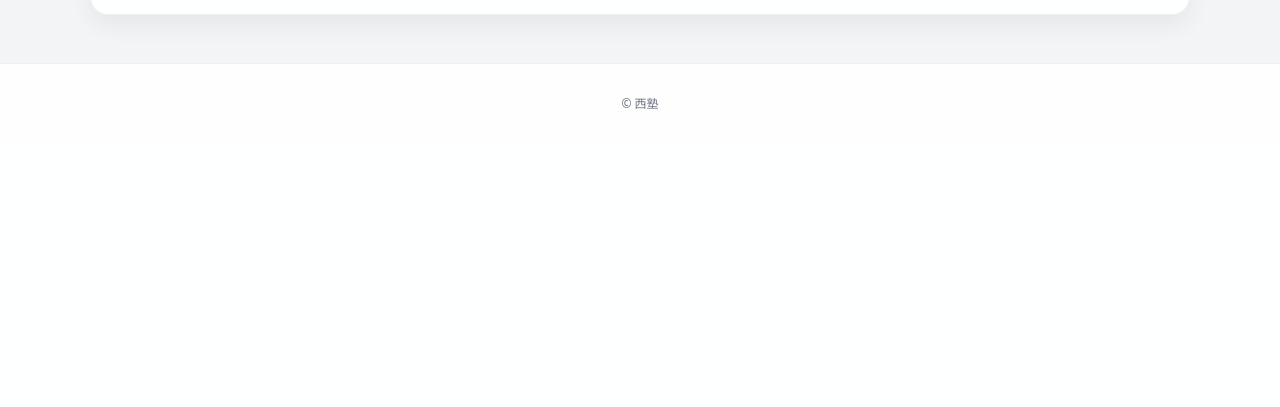
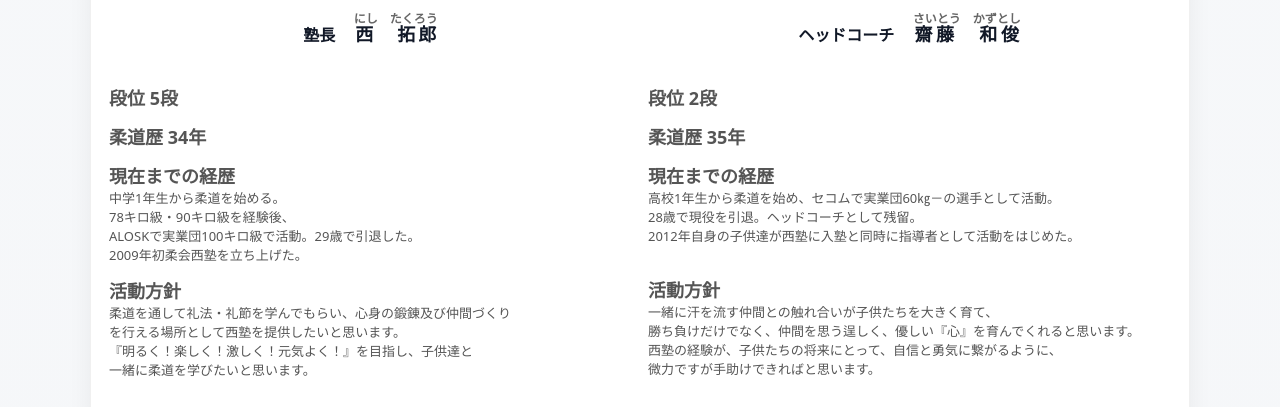
Before and after one commit to sk-12345/nishijuku, a PHP site: page / in a window 1280 px wide. Shown: the part 2124-2531 px from the top of the page. Before the commit the page ends 2233 px from the top, so only its background shows below. Run offline with PHP 8.4, Linux system fonts and the light colour scheme.

Commit message:
メインページ

```diff
--- a/code/account/account.html
+++ b/code/account/account.html
@@ -17,7 +17,6 @@
             <table class="account-table">
                 <thead>
                     <tr>
-                        <th>ID</th>
                         <th>ログインID</th>
                         <th>名前</th>
                         <th>権限</th>
--- a/code/account/account.js
+++ b/code/account/account.js
@@ -109,7 +109,6 @@ function render(data) {
 
             return `
         <tr>
-          <td data-label="ID">${escapeHtml(u.id)}</td>
           <td data-label="ログインID">${escapeHtml(u.login_id)}</td>
           <td data-label="名前">${escapeHtml(u.name)}</td>
           <td data-label="権限変更">${changeCell}</td>
--- a/code/index/index.css
+++ b/code/index/index.css
@@ -512,3 +512,98 @@ body {
 .card-event:hover .btn-label {
     background: linear-gradient(135deg, #b45309, #92400e);
 }
+
+.section-teacher {
+    background: rgba(135, 206, 235, 0.92);
+    border: 1px solid rgba(0, 0, 0, 0.06);
+    border-radius: 18px;
+    padding: 18px 18px;
+    box-shadow: 0 10px 24px rgba(0, 0, 0, 0.06);
+}
+
+.section-student {
+    background: rgba(250, 218, 221, 0.92);
+    border: 1px solid rgba(0, 0, 0, 0.06);
+    border-radius: 18px;
+    padding: 18px 18px;
+    box-shadow: 0 10px 24px rgba(0, 0, 0, 0.06);
+}
+
+.three-column {
+    display: flex;
+    gap: 16px;
+}
+
+.ob-photo {
+    flex: 1;
+    text-align: center;
+}
+
+    /* 写真サイズを統一 */
+    .ob-photo img {
+        width: 100%;
+        height: 500px; /* ←高さ固定 */
+        object-fit: cover; /* 自動トリミング */
+        border-radius: 12px;
+    }
+
+.ob-name {
+    margin-top: 8px;
+    font-weight: bold;
+    font-size: 16px;
+}
+
+    .ob-name ruby {
+        font-size: 18px;
+        font-weight: bold;
+    }
+
+    .ob-name rt {
+        font-size: 12px;
+        color: #666;
+    }
+
+
+.ob-career {
+    margin-top: 4px;
+    font-size: 13px;
+    color: #555;
+    text-align: left;
+}
+
+.teacher-photo {
+    flex: 1;
+    text-align: center;
+}
+
+    /* 写真サイズを統一 */
+    .teacher-photo img {
+        width: 100%;
+        height: 500px; /* ←高さ固定 */
+        object-fit: cover; /* 自動トリミング */
+        border-radius: 12px;
+    }
+
+.teacher-name {
+    margin-top: 8px;
+    font-weight: bold;
+    font-size: 16px;
+}
+
+    .teacher-name ruby {
+        font-size: 18px;
+        font-weight: bold;
+    }
+
+    .teacher-name rt {
+        font-size: 12px;
+        color: #666;
+    }
+
+
+.teacher-career {
+    margin-top: 4px;
+    font-size: 13px;
+    color: #555;
+    text-align: left;
+}
--- a/code/index/index.html
+++ b/code/index/index.html
@@ -56,7 +56,7 @@
         <!-- ヒーロー（集合写真）※文字なし -->
         <section id="shugoImg" class="hero-visual">
             <div class="hero-photo">
-                <img src="../../img/IMG_0392.JPG" alt="西塾柔道クラブ 集合写真">
+                <img src="../../img/syugo.JPG" alt="西塾柔道クラブ 集合写真">
             </div>
         </section>
 
@@ -119,6 +119,298 @@
             </section>
         </div>
 
+        <div class="section-inner">
+            <h2 class="section-teacher">先生紹介</h2>
+            <div class="two-column">
+                <div class="teacher-photo">
+                    <img src="../../img/teacher/nishi.JPG" alt="西塾柔道クラブ OB写真">
+                    <p class="teacher-name">
+                        塾長
+                        <ruby>
+                            西　拓郎
+                            <rt>にし　たくろう</rt>
+                        </ruby><br><br>
+                    </p>
+                    <p class="teacher-career">
+                        <span style="font-size:18px;font-weight:bold;">
+                            段位	5段
+                        </span><br>
+                    </p>
+                    <p class="teacher-career">
+                        <span style="font-size:18px;font-weight:bold;">
+                            柔道歴	34年
+                        </span><br>
+                    </p>
+                    <p class="teacher-career">
+                        <span style="font-size:18px;font-weight:bold;">
+                            現在までの経歴
+                        </span><br>
+                        中学1年生から柔道を始める。<br>
+                        78キロ級・90キロ級を経験後、<br>
+                        ALOSKで実業団100キロ級で活動。29歳で引退した。<br>
+                        2009年初柔会西塾を立ち上げた。<br>
+                    </p>
+                    <p class="teacher-career">
+                        <span style="font-size:18px;font-weight:bold;">
+                            活動方針
+                        </span><br>
+                        柔道を通して礼法・礼節を学んでもらい、心身の鍛錬及び仲間づくり<br>
+                        を行える場所として西塾を提供したいと思います。<br>
+                        『明るく！楽しく！激しく！元気よく！』を目指し、子供達と<br>
+                        一緒に柔道を学びたいと思います。<br>
+                    </p>
+                </div>
+
+                <div class="teacher-photo">
+                    <img src="../../img/teacher/saito.JPG" alt="西塾柔道クラブ OB写真">
+                    <p class="teacher-name">
+                        ヘッドコーチ
+                        <ruby>
+                            齋藤　和俊
+                            <rt>さいとう　かずとし</rt>
+                        </ruby><br><br>
+                    </p>
+                    <p class="teacher-career">
+                        <span style="font-size:18px;font-weight:bold;">
+                            段位	2段
+                        </span><br>
+                    </p>
+                    <p class="teacher-career">
+                        <span style="font-size:18px;font-weight:bold;">
+                            柔道歴	35年
+                        </span><br>
+                    </p>
+                    <p class="teacher-career">
+                        <span style="font-size:18px;font-weight:bold;">
+                            現在までの経歴
+                        </span><br>
+                        高校1年生から柔道を始め、セコムで実業団60㎏－の選手として活動。<br>
+                        28歳で現役を引退。ヘッドコーチとして残留。<br>
+                        2012年自身の子供達が西塾に入塾と同時に指導者として活動をはじめた。<br><br>
+                    </p>
+                    <p class="teacher-career">
+                        <span style="font-size:18px;font-weight:bold;">
+                            活動方針
+                        </span><br>
+                        一緒に汗を流す仲間との触れ合いが子供たちを大きく育て、<br>
+                        勝ち負けだけでなく、仲間を思う逞しく、優しい『心』を育んでくれると思います。<br>
+                        西塾の経験が、子供たちの将来にとって、自信と勇気に繋がるように、<br>
+                        微力ですが手助けできればと思います。
+
+                    </p>
+                </div>
+            </div>
+            <div class="three-column">
+                <div class="teacher-photo">
+                    <img src="../../img/teacher/omori.JPG" alt="西塾柔道クラブ OB写真">
+                    <p class="teacher-name">
+                        <ruby>
+                            大森　剛
+                            <rt>おおもり　？</rt>
+                        </ruby><br>
+                        （OB大森きすみ・あかりの父）
+                    </p>
+                    <p class="teacher-career">
+                        <span style="font-size:18px;font-weight:bold;">
+                            段位	2段
+                        </span><br>
+                    </p>
+                    <p class="teacher-career">
+                        <span style="font-size:18px;font-weight:bold;">
+                            柔道歴	25年
+                        </span><br>
+                    </p>
+                    <p class="teacher-career">
+                        <span style="font-size:18px;font-weight:bold;">
+                            現在までの経歴
+                        </span><br>
+                        社会人になってから始めた草柔道。<br>
+                        子供達と一緒に西塾で稽古を始め、長女のきすみ・次女のあかりを日本を代表する選手へと育てあげた。<br>
+                        現在三女が姉の背中を追い邁進中！
+                    </p>
+                    <p class="teacher-career">
+                        <span style="font-size:18px;font-weight:bold;">
+                            活動方針
+                        </span><br>
+                        メリハリをつけて取り組む姿勢を身につけて欲しいと思っています。<br>
+                        稽古は、時には辛く思うこともあるかと思いますが、<br>
+                        その先にある楽しさを知って欲しいと思います。<br><br>
+                    </p>
+                </div>
+
+                <div class="teacher-photo">
+                    <img src="../../img/teacher/masaki.JPG" alt="西塾柔道クラブ OB写真">
+                    <p class="teacher-name">
+                        <ruby>
+                            正木　幸彦
+                            <rt>まさき　？</rt>
+                        </ruby><br><br>
+                    </p>
+                    <p class="teacher-career">
+                        <span style="font-size:18px;font-weight:bold;">
+                            段位	6段
+                        </span><br>
+                    </p>
+                    <p class="teacher-career">
+                        <span style="font-size:18px;font-weight:bold;">
+                            柔道歴	39年
+                        </span><br>
+                    </p>
+                    <p class="teacher-career">
+                        <span style="font-size:18px;font-weight:bold;">
+                            現在までの経歴
+                        </span><br>
+                        中学1年生から高校卒業までの6年間を柔道に打ち込みました。<br>
+                        その後引退しましたが、社会人になり、36歳から再開して、<br>
+                        現在に至っています。<br><br>
+
+                    </p>
+                    <p class="teacher-career">
+                        <span style="font-size:18px;font-weight:bold;">
+                            活動方針
+                        </span><br>
+                        体の続く限り、柔道の発展に努めていきたいと思います。<br>
+                        子供達に柔道を伝え、将来の日本の柔道界を支えてくれる人材に<br>
+                        なって頂けるように尽力していこと思っています。<br><br>
+                    </p>
+                </div>
+
+                <div class="teacher-photo">
+                    <img src="../../img/teacher/masaki.JPG" alt="西塾柔道クラブ OB写真">
+                    <p class="teacher-name">
+                        <ruby>
+                            小山　勇輝
+                            <rt>こばやし　ゆうき</rt>
+                        </ruby><br><br>
+                    </p>
+                    <p class="teacher-career">
+                        <span style="font-size:18px;font-weight:bold;">
+                            段位	2段
+                        </span><br>
+                    </p>
+                    <p class="teacher-career">
+                        <span style="font-size:18px;font-weight:bold;">
+                            柔道歴	20年
+                        </span><br>
+                    </p>
+                    <p class="teacher-career">
+                        <span style="font-size:18px;font-weight:bold;">
+                            現在までの経歴
+                        </span><br>
+                        北九州福岡県で中学1年生から柔道を始め、<br>
+                        現在まで柔道の稽古を継続して行ってきました。<br>
+                        土曜日には、初柔会で自分自身の稽古もしながら<br>
+                        西塾の稽古にも参加しています。
+                    </p>
+                    <p class="teacher-career">
+                        <span style="font-size:18px;font-weight:bold;">
+                            活動方針
+                        </span><br>
+                        稽古や試合を通して、達成感をを持ってもらい、<br>
+                        柔道の楽しさを知ってもらいたいと思います。<br>
+                        精神の強さ、礼儀作法も身につけてもらい<br>
+                        目標とされる存在に育って欲しいと思います。
+
+                    </p>
+                </div>
+            </div>
+            <h2 class="section-student">OB紹介</h2>
+            <div class="three-column">
+                <div class="ob-photo">
+                    <img src="../../img/ob/kisumi.jpg" alt="西塾柔道クラブ OB写真">
+                    <p class="ob-name">
+                        <ruby>
+                            大森　生純
+                            <rt>おおもり　きすみ</rt>
+                        </ruby>
+                    </p>
+                    <p class="ob-career">
+                        <span style="font-size:18px;font-weight:bold;">2023年の成績</span><br>
+                        グランドスラム・バクー　優勝<br>
+                        グランドスラム・リンツ　優勝<br>
+                        全日本柔道選抜体重別選手権大会　2位
+                    </p>
+                    <p class="ob-career">
+                        <span style="font-size:18px;font-weight:bold;">2024年の成績</span><br>
+                        グランドスラム・パリ　3位<br>
+                        全日本柔道選抜体重別選手権大会　2位<br>
+                        グランプリ・ザグレブ　優勝<br>
+                        グランドスラム・東京　優勝
+                    </p>
+                    <p class="ob-career">
+                        <span style="font-size:18px;font-weight:bold;">2025年の成績</span><br>
+                        グランドスラム・パリ　優勝<br>
+                        全日本柔道選抜体重別選手権大会　2位<br>
+                        世界選手権　5位<br>
+                        グランドスラム・東京　5位
+                    </p>
+                </div>
+
+                <div class="ob-photo">
+                    <img src="../../img/ob/akari.jpg" alt="西塾柔道クラブ OB写真">
+                    <p class="ob-name">
+                        <ruby>
+                            大森　朱莉
+                            <rt>おおもり　あかり</rt>
+                        </ruby>
+                    </p>
+                    <p class="ob-career">
+                        <span style="font-size:18px;font-weight:bold;">2023年の成績</span><br>
+                        グランドスラム・タシケントト　3位<br>
+                        グランプリ・アッパー　オーストリア　3位<br>
+                        ワールドユニバーシティゲームス　2位<br>
+                        ワールドユニバーシティゲームス　団体優勝<br>
+                        全日本柔道選抜体重別選手権大会　3位<br>
+                    </p>
+                    <p class="ob-career">
+                        <span style="font-size:18px;font-weight:bold;">2024年の成績</span><br>
+                        全日本学生柔道体重別団体優勝大会　3位<br>
+                        アジア選手権　個人3位　団体優勝<br>
+                        優勝大会　3位<br>
+                        全日本学生体重別　優勝<br>
+                        全日本柔道選抜体重別選手権大会　3位<br>
+                    </p>
+                    <p class="ob-career">
+                        <span style="font-size:18px;font-weight:bold;">2025年の成績</span><br>
+                        グランドスラム・タシケント　優勝<br>
+                        全日本実業柔道団体対抗大会　優勝<br>
+                        講道館杯　優勝<br>
+                        グランドスラム・東京　優勝<br>
+                    </p>
+                </div>
+
+                <div class="ob-photo">
+                    <img src="../../img/ob/riku.jpg" alt="西塾柔道クラブ OB写真">
+                    <p class="ob-name">
+                        <ruby>
+                            平見　陸
+                            <rt>ひらみ　りく</rt>
+                        </ruby>
+                    </p>
+                    <p class="ob-career">
+                        <span style="font-size:18px;font-weight:bold;">2022年の成績</span><br>
+                        全日本ジュニア柔道体重別選手権大会　準優勝
+                    </p>
+                    <p class="ob-career">
+                        <span style="font-size:18px;font-weight:bold;">2023年の成績</span><br>
+                        全日本ジュニア柔道体重別選手権大会　準優勝
+                    </p>
+                    <p class="ob-career">
+                        <span style="font-size:18px;font-weight:bold;">2024年の成績</span><br>
+                        全日本体重別選手権100Kg級　優勝
+                        全日本学生柔道優勝大会  準優勝
+                    </p>
+                    <p class="ob-career">
+                        <span style="font-size:18px;font-weight:bold;">2025年の成績</span><br>
+                        グランプリ大会　3位<br>
+                        全日本学生柔道優勝大会　準優勝<br>
+                        全日本学生柔道体重別団体優勝大会　準優勝<br>
+                    </p>
+                </div>
+            </div>
+
+        </div>
+
 
         <!-- アクセス -->
         <section id="map" class="section">
```
Also changed, not shown: code/account/account_api.php (+21 -1 lines), img/IMG_0392.JPG (deleted), img/ob/akari.jpg (added), img/ob/kisumi.jpg (added), img/ob/riku.jpg (added), img/practices/practice_6984a8aa8250b2.78427434.png (added), img/syugo.jpg, 5 other files.
